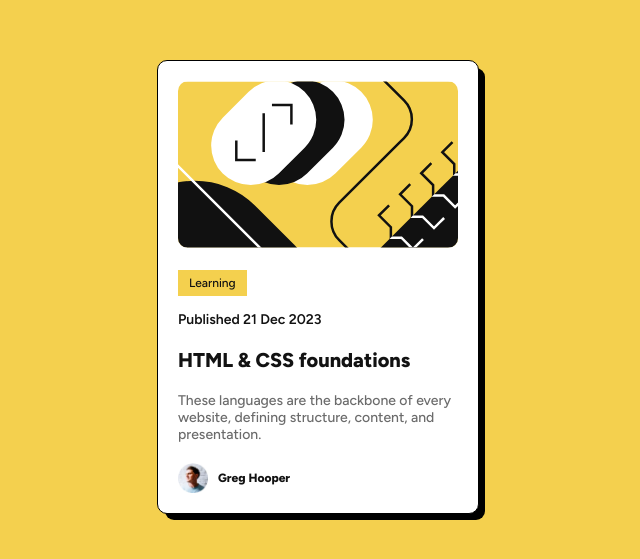
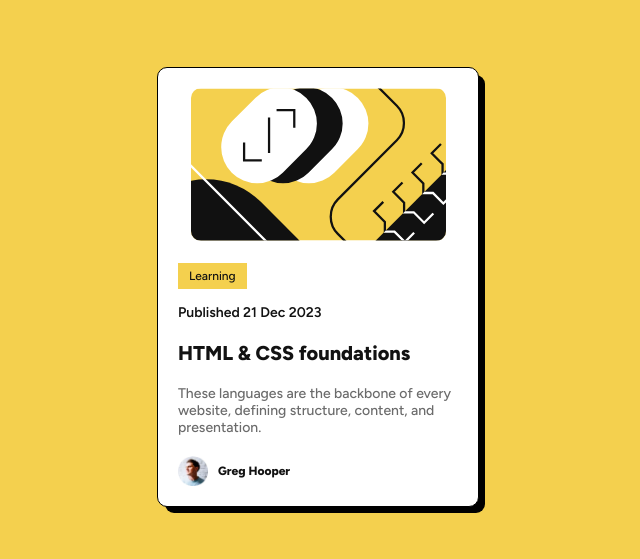
Before and after one commit to AishatArasi/blog-preview-card, a plain HTML site: page index.html in a window 1280 px wide. Shown: the part 113-672 px from the top of the page, without its empty margins (322-962 px from the left). Drawn offline with Linux system fonts and the light colour scheme.

Commit message:
third commit

```diff
--- a/style.css
+++ b/style.css
@@ -30,7 +30,7 @@ main {
 }
 
 #art {
-    width: 280px;
+    width: 255px;
     border-radius: 10px;
     margin: 20px;
 }
```
